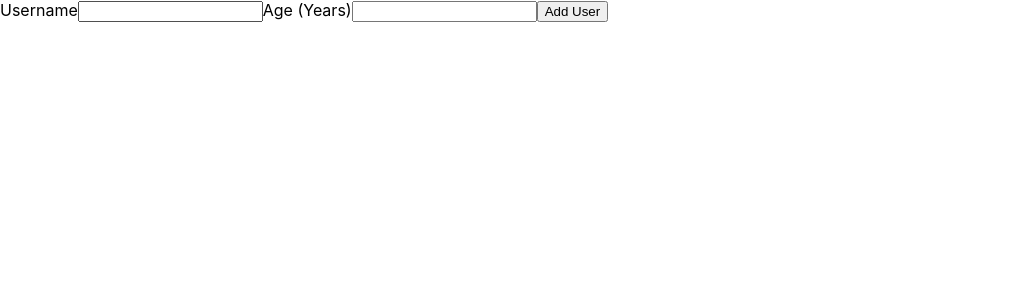
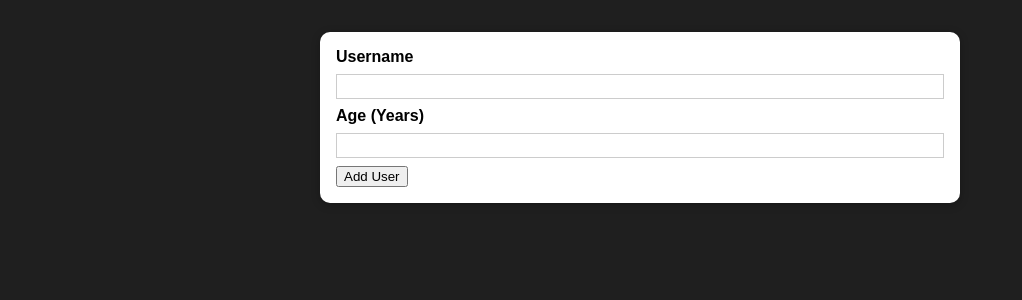
Before and after one commit to Jichul54/react, a React (Create React App) app: page / in a window 1280 px wide. Shown: the top 300 px of the page, without its empty margins (0-1022 px from the left). Built offline with nearby package versions, Linux system fonts and the light colour scheme.

Commit message:
add a Card component

```diff
--- /dev/null
+++ b/src/components/UI/Card.js
@@ -0,0 +1,8 @@
+import React from "react";
+import classes from "./Card.module.css";
+
+const Card = (props) => {
+  return <div className={`${classes.card} ${props.className}`}>{props.children}</div>;
+};
+
+export default Card;
--- /dev/null
+++ b/src/components/UI/Card.module.css
@@ -0,0 +1,5 @@
+.card {
+    background: white;
+    box-shadow: 0 2px 8px rgba(0, 0, 0, 0.26);
+    border-radius: 10px;
+}
--- a/src/components/Users/AddUser.js
+++ b/src/components/Users/AddUser.js
@@ -1,4 +1,6 @@
 import React from "react";
+import Card from "../UI/Card"
+import classes from './AddUser.module.css'
 
 const AddUser = (props) => {
   const addUserHandler = (event) => {
@@ -6,7 +8,7 @@
   };
 
   return (
-    // addUserHandler() 라고 적으면 이 파일을 컴파일할떄 바로 함수가 실행됨
+    <Card className={classes.input}>
       <form onSubmit={addUserHandler}>
         <label htmlFor="username">Username</label>
         <input id="username" type="text" />
@@ -14,6 +16,7 @@
         <input id="age" type="number" />
         <button type="submit">Add User</button>
       </form>
+    </Card>
   );
 };
 
--- /dev/null
+++ b/src/components/Users/AddUser.module.css
@@ -0,0 +1,26 @@
+.input {
+  margin: 2rem auto;
+  padding: 1rem;
+  width: 90%;
+  max-width: 40rem;
+}
+
+.input label {
+  display: block;
+  font-weight: bold;
+  margin-bottom: 0.5rem;
+}
+
+.input input {
+  font: inherit;
+  display: block;
+  width: 100%;
+  border: 1px solid #ccc;
+  padding: 0.15rem;
+  margin-bottom: 0.5rem;
+}
+
+.input input:focus {
+  outline: none;
+  border-color: #4f005f;
+}
--- a/src/index.css
+++ b/src/index.css
@@ -1,13 +1,12 @@
-body {
-  margin: 0;
-  font-family: -apple-system, BlinkMacSystemFont, 'Segoe UI', 'Roboto', 'Oxygen',
-    'Ubuntu', 'Cantarell', 'Fira Sans', 'Droid Sans', 'Helvetica Neue',
-    sans-serif;
-  -webkit-font-smoothing: antialiased;
-  -moz-osx-font-smoothing: grayscale;
+* {
+  box-sizing: border-box;
 }
 
-code {
-  font-family: source-code-pro, Menlo, Monaco, Consolas, 'Courier New',
-    monospace;
+html {
+  font-family: sans-serif;
+  background: #1f1f1f;
 }
+
+body{
+  margin: 0;
+}
```
Also changed, not shown: 1 other file (tests, documents, lock files or other folders). Lines whose indentation alone changed are shown as unchanged.
